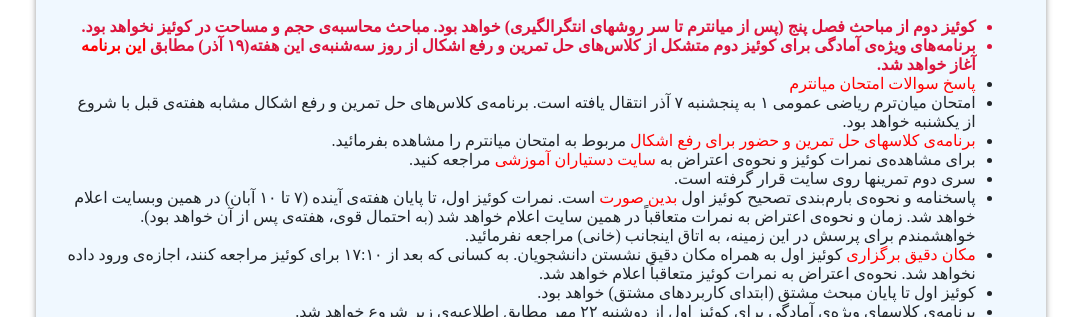
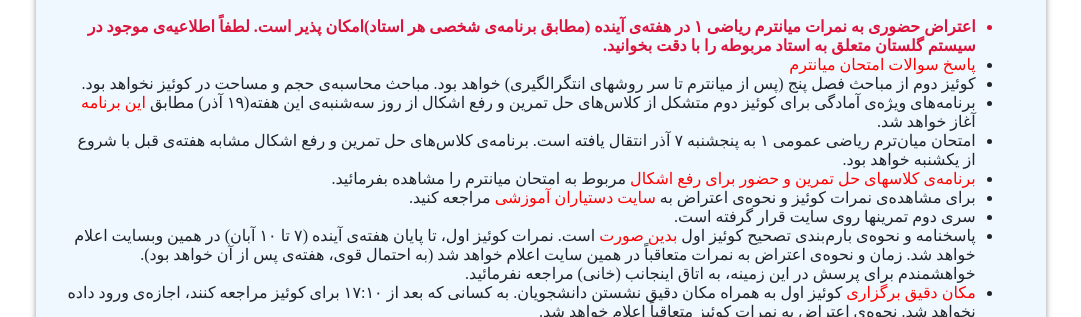
Before and after one commit to mohsen-Khani/riyazi1-9899, a plain HTML site: page index.html in a window 1280 px wide. Shown: the part 483-800 px from the top of the page, without its empty margins (99-1180 px from the left). Drawn offline with nearby package versions, Linux system fonts and the light colour scheme.

Commit message:
etelaeye eteraz be miyanterm

```diff
--- a/index.html
+++ b/index.html
@@ -56,16 +56,21 @@
                 <p>
                 <ul>
                 <li class="imp-text">
+                    اعتراض حضوری
+                    به نمرات میانترم ریاضی ۱ در هفته‌ی آینده (مطابق برنامه‌ی شخصی هر استاد)امکان پذیر است.
+                    لطفاً اطلاعیه‌ی موجود در سیستم گلستان متعلق به استاد مربوطه را با دقت بخوانید.
+                </li>
+                <li>
+                    <a href="jozve/solutions-of-midterm-exam98-1.pdf">پاسخ سوالات امتحان میانترم</a>
+                </li>
+                <li>
                     کوئیز دوم از مباحث فصل پنج (پس از میانترم تا سر روشهای انتگرالگیری) خواهد بود.
                     مباحث محاسبه‌ی حجم و مساحت در کوئیز نخواهد بود.
                 </li>
-                <li class="imp-text">
+                <li>
                     برنامه‌های ویژه‌ی آمادگی برای کوئیز دوم متشکل از کلاس‌های حل تمرین و رفع اشکال از روز سه‌شنبه‌ی این هفته(۱۹ آذر) مطابق
                     <a href="https://mohsen-khani.github.io/ta-group/pdfs/ta-schedule-exam.pdf">این برنامه</a>
                     آغاز خواهد شد.
-                </li>
-                <li>
-                    <a href="jozve/solutions-of-midterm-exam98-1.pdf">پاسخ سوالات امتحان میانترم</a>
                 </li>
                 <li>
                     امتحان میان‌ترم ریاضی عمومی ۱ به پنجشنبه ۷ آذر انتقال یافته است. برنامه‌‌ی کلاس‌های حل تمرین و رفع اشکال مشابه هفته‌ی قبل با شروع از یکشنبه خواهد بود.
@@ -194,7 +199,7 @@
                     <a href="jozve/some%20exercises%20for%20math%201,%20part%202.pdf"> سری دوم تمرینها (بخش انتگرال معین)</a>
                 </li>
                 <li>
-                    <a href="jozve/some%20exercises%20for%20math%201,%20part%203.pdf"> سری سوم تمرینها (توابع نمائی و تابع لگاریتم طبیعی) </a>
+                    <a href="jozve/some%20exercises%20for%20math%201,%20part%203.pdf"> سری سوم تمرینها (توابع نمائی و تابع لگاریتم طبیعی، روش‌های انتگرالگیری، دنباله‌ها و سری‌ها) </a>
                 </li>
                 <hr class="content-box">
 
```
